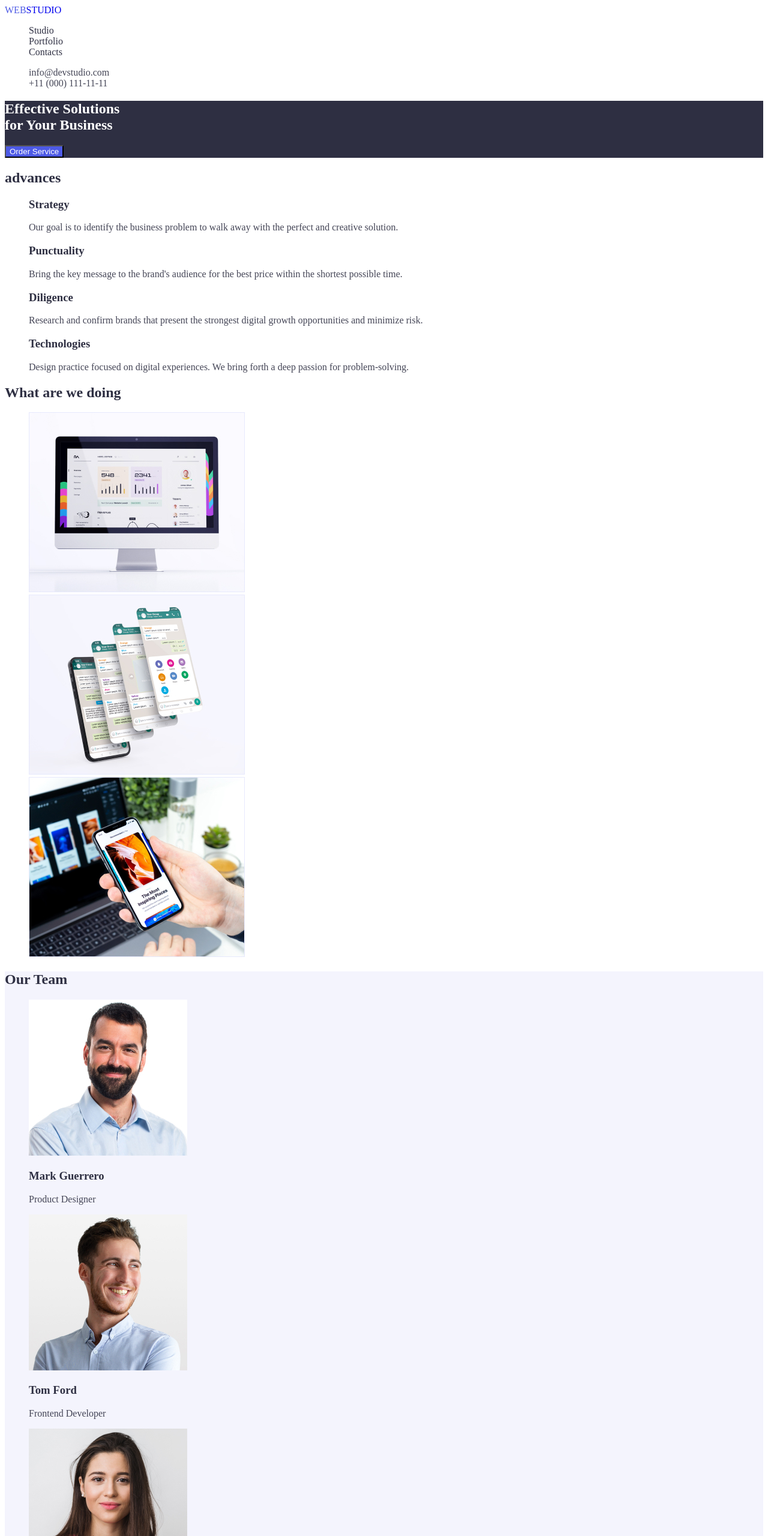
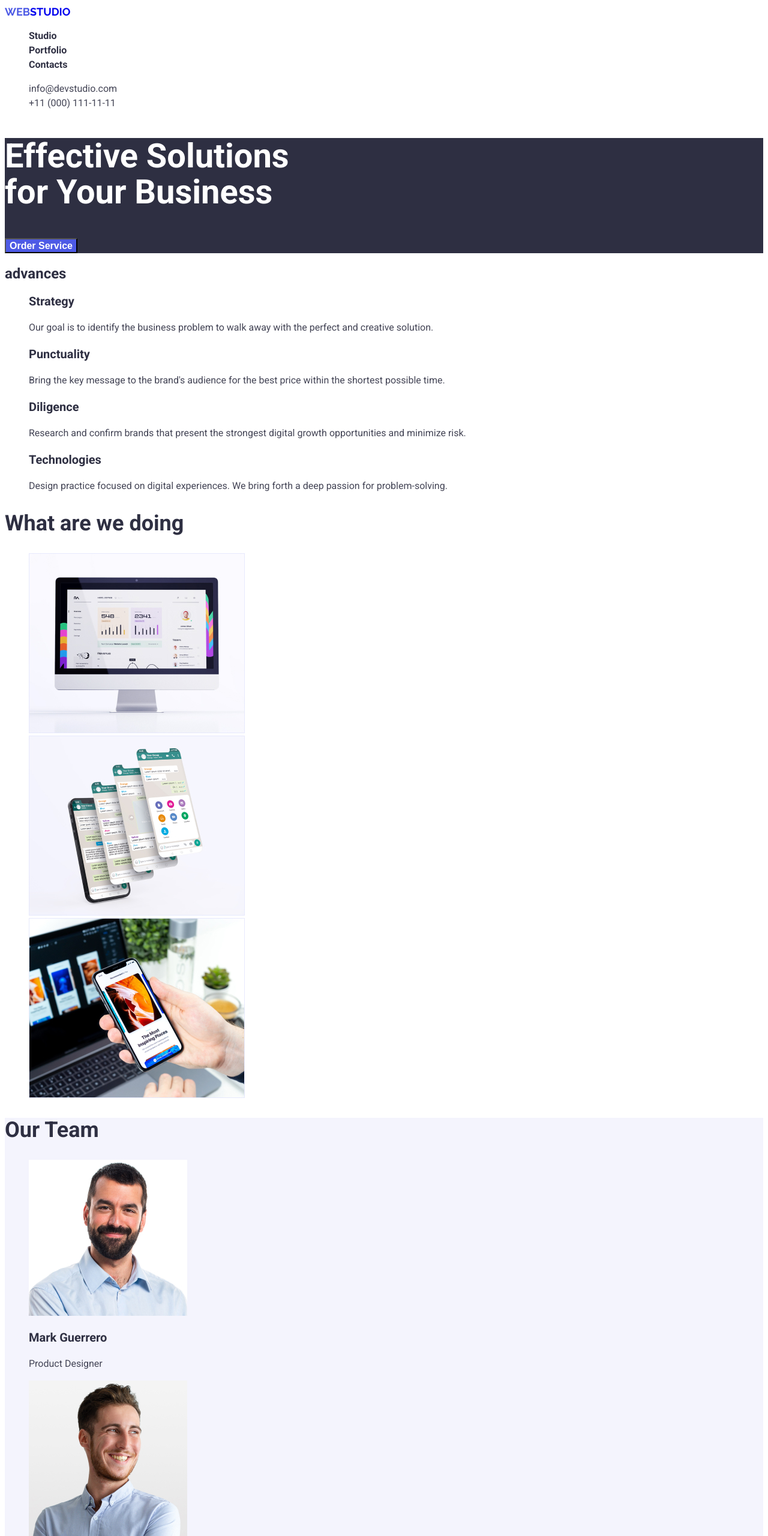
Before and after one commit to TheMagicNach/goit-markup-hw-02, a plain HTML site: page index.html in a window 1280 px wide. Shown: the top 2560 px of the page at 60% size. Drawn offline with Linux system fonts and the light colour scheme.

Commit message:
update css

```diff
--- a/css/styles.css
+++ b/css/styles.css
@@ -12,11 +12,15 @@
 body{
     color:var(--primary-text-color);
     background-color: var(--primary-bg-color) ;
+    font-family: 'Raleway', sans-serif;
+    font-family: 'Roboto', sans-serif;
+
 }
 
 li{
     list-style: none;
 }
+/* Studio CSS */
 
 /* header and footer */
 .header{
@@ -26,6 +30,11 @@ li{
 }
 .logo{
     text-decoration: none;
+    font-family: 'Raleway';
+    font-style: normal;
+    font-weight: 800;
+    font-size: 18px;
+    line-height: 24px;
 }
 .blue-logo{
     color:var(--accent-color);
@@ -33,10 +42,26 @@ li{
 .nav{
     color:var(--primary-text-color);
     text-decoration: none;
+    font-family: 'Roboto';
+    font-style: normal;
+    font-weight: 600;
+    font-size: 16px;
+    line-height: 24px;
 }
 .info{
     color: var(--desc-text-color);
     text-decoration: none;
+    font-family: 'Roboto';
+        font-style: normal;
+        font-weight: 400;
+        font-size: 16px;
+        line-height: 24px;
+}
+.footer{
+    background-color:var(--primary-text-color);
+}
+.footer a{
+    color: #F4F4FD;
 }
 .footer-text{
     color:#E7E9FC;
@@ -47,13 +72,22 @@ li{
 .hero{
     color:var(--primary-white-color);
     background-color: var(--primary-text-color) ;
-
+}
+.hero h1{
+    font-style: normal;
+        font-weight: 600;
+        font-size: 56px;
+        line-height: 60px;
 }
 
 /*button */
-.button{
+.hero button{
     color:var(--primary-white-color);
     background-color: var(--accent-color);
+    font-style: normal;
+        font-weight: 600;
+        font-size: 16px;
+        line-height: 19px;
 }
 
 /* second-section */
@@ -62,18 +96,80 @@ background-color: var(--primary-bg-color);
 }
 .second-section h3 {
     color: var(--primary-text-color);
+    font-style: normal;
+        font-weight: 600;
+        font-size: 20px;
+        line-height: 24px;
 
 }
 .second-section p {
-    color:var(--desc-text-color)
+    color:var(--desc-text-color);
+    font-style: normal;
+        font-weight: 400;
+        font-size: 16px;
+        line-height: 24px;
 }
 /* third-section */
-
-
+.third-section h2{
+    font-style: normal;
+        font-weight: 600;
+        font-size: 36px;
+        line-height: 40px;
+}
 /* fourth-section */
 .fourth-section{
     background-color:#F4F4FD;;
 }
+.fourth-section h2 {
+    font-style: normal;
+    font-weight: 600;
+    font-size: 36px;
+    line-height: 40px;
+}
+.fourth-section h3 {
+font-style: normal;
+    font-weight: 600;
+    font-size: 20px;
+    line-height: 24px;
+}
 .fourth-section p{
     color:var(--desc-text-color);
+    font-style: normal;
+        font-weight: 400;
+        font-size: 16px;
+        line-height: 24px;
 }
+
+
+
+/* Portfolio CSS */
+
+.filter button{
+    cursor: pointer;
+    color:var(--accent-color);
+    background-color: #F4F4FD;
+    font-style: normal;
+        font-weight: 600;
+        font-size: 16px;
+        line-height: 24px;
+}
+.filter button:hover,
+.filter button:focus{
+    background-color: var(--accent-color);
+    color:#F4F4FD;
+    cursor: pointer;
+}
+
+.portfolio-img h2{
+    font-style: normal;
+    font-weight: 600;
+    font-size: 20px;
+    line-height: 24px;
+}
+
+.portfolio-img p{
+    font-style: normal;
+    font-weight: 400;
+    font-size: 16px;
+    line-height: 24px;
+}
--- a/index.html
+++ b/index.html
@@ -6,6 +6,12 @@
 		<meta name="viewport" content="width=device-width, initial-scale=1.0" />
 		<title>main-page</title>
 		<link rel="stylesheet" href="./css/styles.css" />
+		<link rel="preconnect" href="https://fonts.googleapis.com" />
+		<link rel="preconnect" href="https://fonts.gstatic.com" crossorigin />
+		<link
+			href="https://fonts.googleapis.com/css2?family=Raleway:wght@700&family=Roboto:wght@400;500;700;900&display=swap"
+			rel="stylesheet"
+		/>
 	</head>
 	<body>
 		<!-- header and nav -->
@@ -32,7 +38,7 @@
 			<!-- hero and first section -->
 			<section class="hero">
 				<h1>Effective Solutions<br />for Your Business</h1>
-				<button type="button" class="button">Order Service</button>
+				<button type="button" >Order Service</button>
 			</section>
 			<!-- second section  -->
 			<section class="second-section">
@@ -101,7 +107,7 @@
 			</section>
 		</main>
 		<!-- footer -->
-		<footer>
+		<footer class="footer">
 			<a href="./index.html" class="logo"><span class="blue-logo">WEB</span>STUDIO</a>
 			<p class="footer-text">
 				Increase the flow of customers and sales for your business with digital marketing & growth solutions.
```
Also changed, not shown: portfolio.html (+14 -10 lines).
